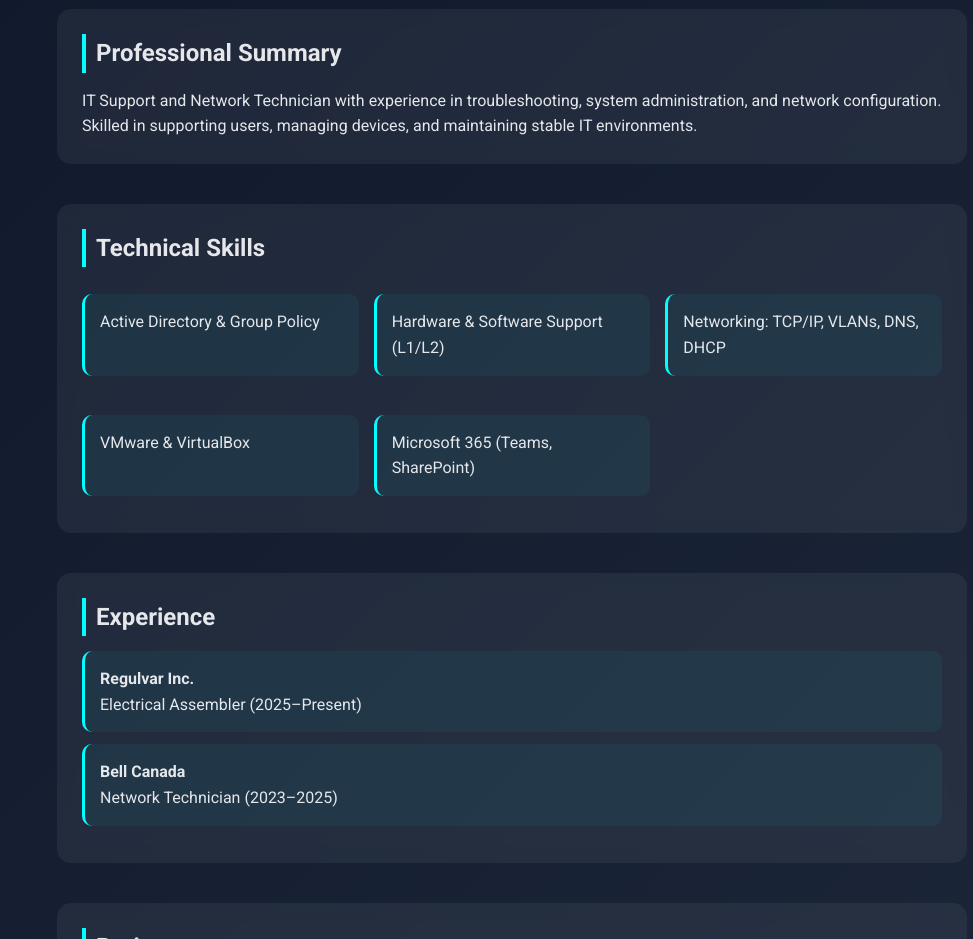
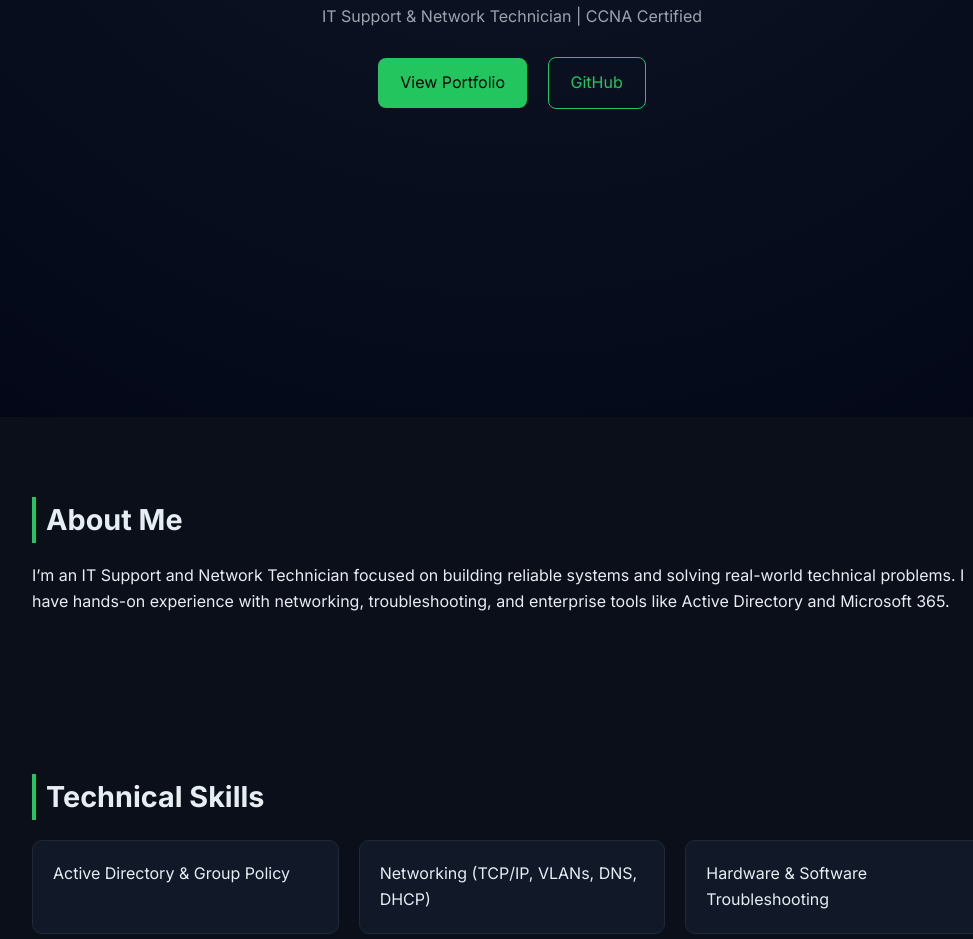
Before and after one commit to opg1120/portfolio, a plain HTML site: page index.html in a window 1280 px wide. Shown: the part 383-1322 px from the top of the page, without its empty margins (128-1101 px from the left). Drawn offline with Linux system fonts and the light colour scheme.

Commit message:
Update index.html

```diff
--- a/index.html
+++ b/index.html
@@ -3,21 +3,13 @@
 <head>
 <meta charset="UTF-8">
 <meta name="viewport" content="width=device-width, initial-scale=1.0">
-<title>Opinder Singh Gill - Portfolio</title>
+<title>Opinder Singh Gill | Network Technician</title>
 
-<link href="https://fonts.googleapis.com/css2?family=Roboto:wght@400;500;700&display=swap" rel="stylesheet">
+<link href="https://fonts.googleapis.com/css2?family=Inter:wght@300;400;600;700&display=swap" rel="stylesheet">
 
 <style>
 
-/* ===== VARIABLES ===== */
-:root {
-    --primary: cyan;
-    --bg-dark: #0f172a;
-    --card-bg: rgba(255,255,255,0.06);
-    --text-light: #e5e7eb;
-}
-
-/* ===== RESET ===== */
+/* ===== GLOBAL ===== */
 * {
     margin:0;
     padding:0;
@@ -25,117 +17,132 @@
 }
 
 body {
-    font-family: 'Roboto', sans-serif;
-    color: var(--text-light);
-    background: linear-gradient(135deg, #0f172a, #1e293b);
+    font-family: 'Inter', sans-serif;
+    background: #0b0f19;
+    color: #e6edf3;
     line-height: 1.6;
 }
 
-/* ===== CONTAINER ===== */
-main {
-    max-width: 950px;
-    margin: auto;
-    padding: 20px;
+/* ===== HERO ===== */
+.hero {
+    height:100vh;
+    display:flex;
+    flex-direction:column;
+    justify-content:center;
+    align-items:center;
+    text-align:center;
+    background: radial-gradient(circle at top, #111827, #020617);
 }
 
-/* ===== HEADER ===== */
-header {
-    text-align:center;
-    padding:80px 20px 40px;
-}
-
-header h1 {
-    font-size:2.8rem;
+.hero h1 {
+    font-size:3rem;
     font-weight:700;
 }
 
-header p {
-    color:#9ca3af;
-    margin-top:5px;
+.hero span {
+    color:#22c55e;
 }
 
-/* ===== BUTTONS ===== */
-.button {
-    display:inline-block;
-    margin:15px 10px;
-    padding:10px 22px;
-    border-radius:30px;
-    border:2px solid var(--primary);
-    color:var(--primary);
-    text-decoration:none;
-    transition: all 0.25s ease;
+.hero p {
+    margin-top:10px;
+    color:#9ca3af;
 }
 
-.button:hover {
-    background:var(--primary);
-    color:#000;
-    transform: translateY(-2px);
+.hero-buttons {
+    margin-top:20px;
 }
 
-/* ===== SECTIONS ===== */
-section {
-    margin:40px 0;
-    padding:25px;
-    background: var(--card-bg);
-    border-radius:14px;
-    backdrop-filter: blur(8px);
+.btn {
+    display:inline-block;
+    padding:12px 22px;
+    margin:8px;
+    border-radius:8px;
+    text-decoration:none;
+    font-weight:500;
+    transition:0.3s;
 }
 
-/* ===== HEADINGS ===== */
-h2 {
-    margin-bottom:15px;
-    border-left:4px solid var(--primary);
+.btn-primary {
+    background:#22c55e;
+    color:#000;
+}
+
+.btn-primary:hover {
+    background:#16a34a;
+}
+
+.btn-outline {
+    border:1px solid #22c55e;
+    color:#22c55e;
+}
+
+.btn-outline:hover {
+    background:#22c55e;
+    color:#000;
+}
+
+/* ===== SECTION ===== */
+.section {
+    max-width:1000px;
+    margin:auto;
+    padding:80px 20px;
+}
+
+.section h2 {
+    font-size:1.8rem;
+    margin-bottom:20px;
+    border-left:4px solid #22c55e;
     padding-left:10px;
 }
 
-/* ===== CARDS ===== */
+/* ===== GRID ===== */
+.grid {
+    display:grid;
+    grid-template-columns: repeat(auto-fit, minmax(280px,1fr));
+    gap:20px;
+}
+
+/* ===== CARD ===== */
 .card {
-    background: rgba(0,255,255,0.05);
-    padding:15px;
-    margin:12px 0;
+    background:#111827;
+    padding:20px;
     border-radius:10px;
-    border-left:3px solid var(--primary);
-    transition: transform 0.25s ease, box-shadow 0.25s ease;
+    border:1px solid #1f2937;
+    transition:0.3s;
 }
 
 .card:hover {
     transform: translateY(-6px);
-    box-shadow: 0 10px 25px rgba(0,255,255,0.25);
+    border-color:#22c55e;
 }
 
-/* ===== GRID (for skills/projects) ===== */
-.grid {
-    display:grid;
-    grid-template-columns: repeat(auto-fit, minmax(250px,1fr));
-    gap:15px;
+/* ===== EXPERIENCE TIMELINE ===== */
+.timeline {
+    border-left:2px solid #22c55e;
+    padding-left:20px;
 }
 
-/* ===== REVEAL ANIMATION ===== */
-.reveal {
-    opacity:0;
-    transform: translateY(40px);
-    transition: all 0.8s ease;
-}
-
-.reveal.active {
-    opacity:1;
-    transform: translateY(0);
+.timeline-item {
+    margin-bottom:25px;
 }
 
 /* ===== FOOTER ===== */
 footer {
     text-align:center;
-    margin-top:40px;
-    padding:20px;
-    color:#9ca3af;
-    font-size:0.9rem;
+    padding:30px;
+    color:#6b7280;
 }
 
-/* ===== MOBILE ===== */
-@media(max-width:600px){
-    header h1 {
-        font-size:2rem;
-    }
+/* ===== SCROLL ANIMATION ===== */
+.hidden {
+    opacity:0;
+    transform: translateY(40px);
+    transition:0.8s;
+}
+
+.show {
+    opacity:1;
+    transform: translateY(0);
 }
 
 </style>
@@ -143,84 +150,97 @@ footer {
 
 <body>
 
-<header>
-    <h1>Opinder Singh Gill</h1>
+<!-- HERO -->
+<section class="hero">
+    <h1>Hi, I'm <span>Opinder Singh Gill</span></h1>
     <p>IT Support & Network Technician | CCNA Certified</p>
-    <p>Ottawa, ON</p>
 
-    <a href="https://opg1120.github.io/portfolio/" target="_blank" class="button">Portfolio</a>
-    <a href="https://github.com/opg1120" target="_blank" class="button">GitHub</a>
-</header>
+    <div class="hero-buttons">
+        <a href="https://opg1120.github.io/portfolio/" class="btn btn-primary" target="_blank">View Portfolio</a>
+        <a href="https://github.com/opg1120" class="btn btn-outline" target="_blank">GitHub</a>
+    </div>
+</section>
 
-<main>
-
-<section class="reveal">
-<h2>Professional Summary</h2>
+<!-- ABOUT -->
+<section class="section hidden">
+<h2>About Me</h2>
 <p>
-IT Support and Network Technician with experience in troubleshooting, system administration, and network configuration. Skilled in supporting users, managing devices, and maintaining stable IT environments.
+I’m an IT Support and Network Technician focused on building reliable systems and solving real-world technical problems. I have hands-on experience with networking, troubleshooting, and enterprise tools like Active Directory and Microsoft 365.
 </p>
 </section>
 
-<section class="reveal">
+<!-- SKILLS -->
+<section class="section hidden">
 <h2>Technical Skills</h2>
 <div class="grid">
 <div class="card">Active Directory & Group Policy</div>
-<div class="card">Hardware & Software Support (L1/L2)</div>
-<div class="card">Networking: TCP/IP, VLANs, DNS, DHCP</div>
-<div class="card">VMware & VirtualBox</div>
-<div class="card">Microsoft 365 (Teams, SharePoint)</div>
+<div class="card">Networking (TCP/IP, VLANs, DNS, DHCP)</div>
+<div class="card">Hardware & Software Troubleshooting</div>
+<div class="card">VMware & Virtualization</div>
+<div class="card">Microsoft 365 & SharePoint</div>
 </div>
 </section>
 
-<section class="reveal">
+<!-- PROJECTS -->
+<section class="section hidden">
+<h2>Projects</h2>
+<div class="grid">
+
+<div class="card">
+<h3>Home Lab Network</h3>
+<p>Built a simulated enterprise network using VLANs, routing, and DHCP to replicate real-world environments.</p>
+</div>
+
+<div class="card">
+<h3>Network Traffic Analysis</h3>
+<p>Analyzed packet data using Wireshark to detect issues and improve network performance.</p>
+</div>
+
+<div class="card">
+<h3>SharePoint Portal</h3>
+<p>Designed an internal SharePoint site for collaboration and document management.</p>
+</div>
+
+</div>
+</section>
+
+<!-- EXPERIENCE -->
+<section class="section hidden">
 <h2>Experience</h2>
 
-<div class="card">
+<div class="timeline">
+
+<div class="timeline-item">
 <strong>Regulvar Inc.</strong><br>
 Electrical Assembler (2025–Present)
 </div>
 
-<div class="card">
+<div class="timeline-item">
 <strong>Bell Canada</strong><br>
 Network Technician (2023–2025)
 </div>
 
+</div>
+
 </section>
 
-<section class="reveal">
-<h2>Projects</h2>
-<div class="grid">
-<div class="card">Home Lab Network Simulation</div>
-<div class="card">Network Traffic Analysis</div>
-<div class="card">SharePoint Intranet Portal</div>
-<div class="card">Portfolio Website</div>
-</div>
-</section>
-
-<section class="reveal">
-<h2>Education</h2>
-<p>Wireless Information Networking – Fleming College</p>
-<p>B.Tech Computer Science</p>
-</section>
-
-</main>
-
+<!-- FOOTER -->
 <footer>
 © 2026 Opinder Singh Gill
 </footer>
 
 <script>
 
-/* ===== SMOOTH REVEAL (OPTIMIZED) ===== */
+/* ===== SCROLL ANIMATION ===== */
 const observer = new IntersectionObserver(entries => {
     entries.forEach(entry => {
         if(entry.isIntersecting){
-            entry.target.classList.add("active");
+            entry.target.classList.add("show");
         }
     });
-}, { threshold: 0.15 });
+});
 
-document.querySelectorAll('.reveal').forEach(el => observer.observe(el));
+document.querySelectorAll('.hidden').forEach(el => observer.observe(el));
 
 </script>
 
```
